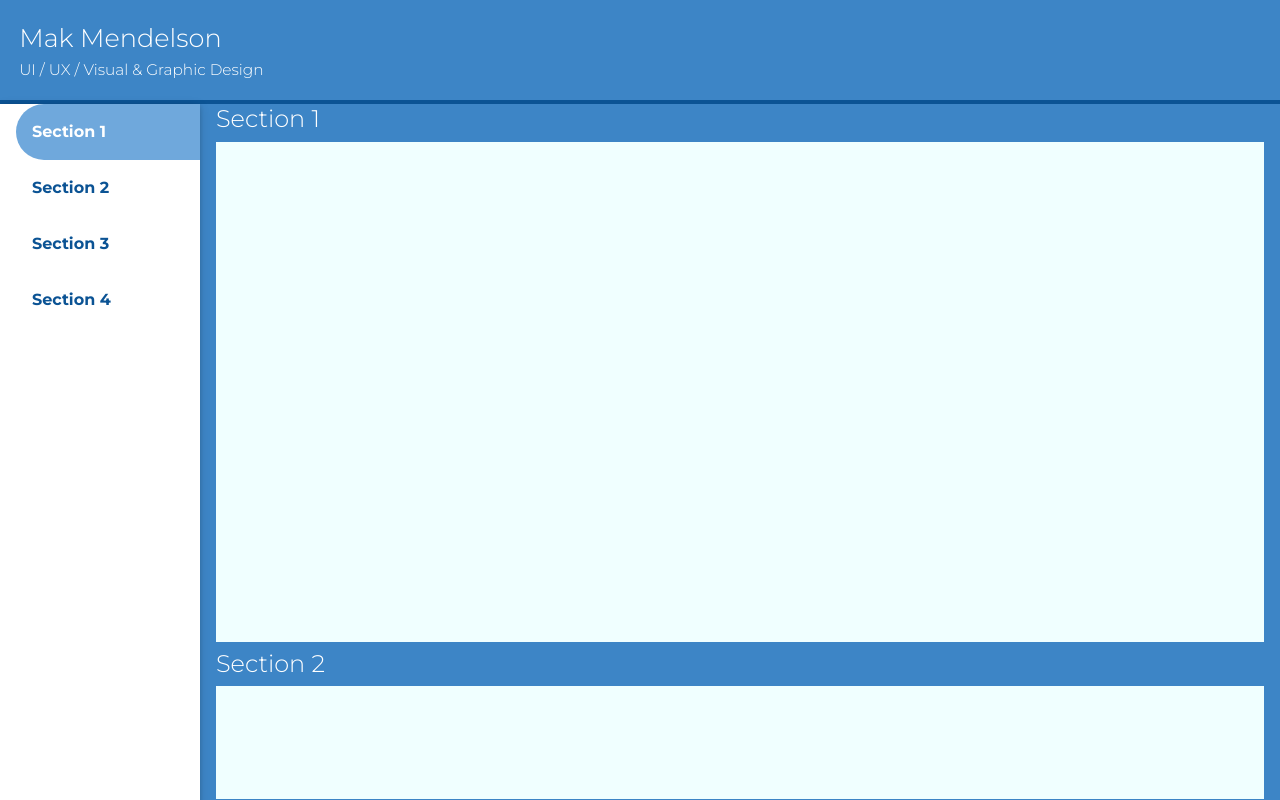
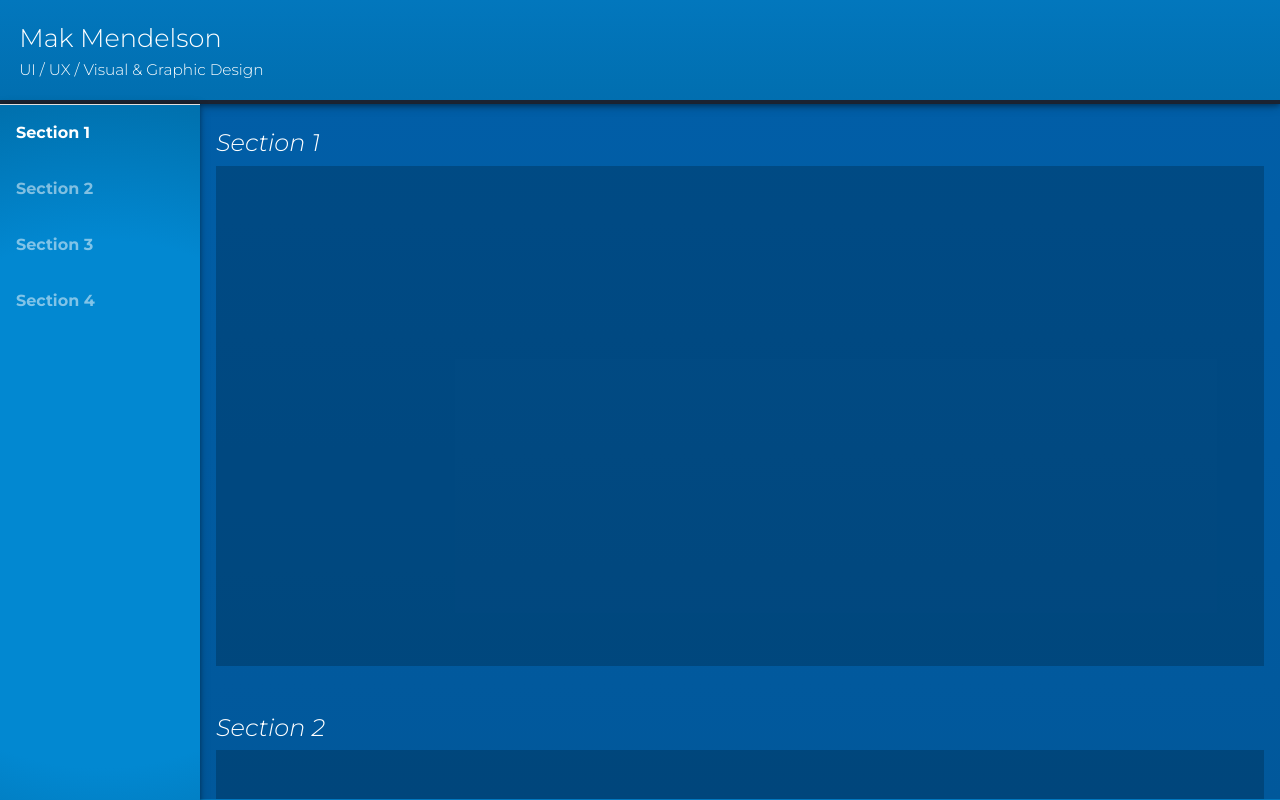
Before and after one commit to Forekast/forekast.github.io, a plain HTML site: page index.html in a window 1280 px wide. Drawn offline with Linux system fonts and the light colour scheme.

Commit message:
Begin restyling
More in-progress, styling

```diff
--- a/css/main.css
+++ b/css/main.css
@@ -52,12 +52,12 @@ a {
 }
 
 .sidebar a.active {
-    background-color: #4CAF50;
+    /* background-color: #4CAF50; */
     color: white;
 }
 
 .sidebar a:hover:not(.active) {
-    background-color: #555;
+    background-color: #03a9f4;
     color: white;
 }
 
@@ -157,3 +157,31 @@ a {
 .smallcaps {
     font-variant: small-caps;
 }
+
+.sidebar-shadow {
+    -webkit-box-shadow: 0 2px 5px 0 rgba(0, 0, 0, 0.32), 0 2px 10px 0 rgba(0, 0, 0, 0.24) !important;
+    box-shadow: 0 2px 5px 0 rgba(0, 0, 0, 0.32), 0 2px 10px 0 rgba(0, 0, 0, 0.24) !important;
+    z-index: 5;
+}
+
+.navbar-gradient {
+    background: radial-gradient(circle, rgba(2, 136, 209, 1) 64%, rgba(0, 112, 173, 1) 100%);
+}
+
+.topbar-gradient {
+    background: linear-gradient(0deg, rgba(1, 110, 175, 1) 0%, rgba(2, 119, 189, 1) 100%);
+}
+
+.body-gradient {
+    /* background: linear-gradient(180deg, rgba(5, 104, 182, 1) 0%, rgba(1, 87, 155, 1) 100%); */
+    /* background: rgba(1, 94, 167, 1.0); */
+    background: -webkit-linear-gradient(top, rgba(1, 94, 167, 1.0), rgba(1, 88, 155, 1.0));
+    background: -moz-linear-gradient(top, rgba(1, 94, 167, 1.0), rgba(1, 88, 155, 1.0));
+    background: linear-gradient(to bottom, rgba(1, 94, 167, 1.0), rgba(1, 88, 155, 1.0));
+    /* background: linear-gradient(180deg, rgba(1, 87, 176, 1) 0%, rgba(1, 87, 155, 1) 100%); */
+}
+
+.body-gradient-inner {
+    /* background: radial-gradient(closest-side, rgba(0, 98, 175, 1) 0%, rgba(1, 87, 155, 0) 80%); */
+    background: rgba(0, 0, 0, 0.2);
+}
--- a/index.html
+++ b/index.html
@@ -15,27 +15,32 @@
     <link rel="stylesheet" href="css/mdb.min.css">
     <link rel="stylesheet" href="css/main.css">
 
+    <style>
+        h4 {
+            font-style: italic;
+        }
+    </style>
 
 </head>
 
-<body class="bg-dark-blue-1 text-white">
+<body class="light-blue darken-3 text-white">
 
-    <div class="container-fluid p-0 d-none d-sm-none d-md-block bannerContainer">
+    <div class="container-fluid p-0 d-none d-sm-none d-md-block bannerContainer sidebar-shadow topbar-gradient">
         <div class="row topBanner">
             <div class="col">
                 <div>Mak Mendelson</div>
                 <div class="navHeaderSubtext">UI / UX / Visual & Graphic Design</div>
             </div>
         </div>
-        <div class="bg-dark-blue-2 pb-1"></div>
+        <div class="unique-color-dark pb-1"></div>
     </div>
     <div class="container-fluid p-0">
-        <nav id="navigationMenu" class="sidebar navbar dark-blue-2 font-weight-bold">
-            <div class="navbar-brand navHeader dark-blue-1 d-md-none">
+        <nav id="navigationMenu" class="sidebar navbar font-weight-bold text-white light-blue darken-2 sidebar-shadow navbar-gradient">
+            <div class="navbar-brand navHeader d-md-none">
                 <div>Mak Mendelson</div>
                 <div class="navHeaderSubtext">UI / UX / Visual & Graphic Design</div>
             </div>
-            <nav class="nav nav-pills pl-md-3">
+            <nav id="navButtons" class="nav text-white-50 border-top border-light">
                 <a class="nav-link" href="#s01">Section 1</a>
                 <a class="nav-link" href="#s02">Section 2</a>
                 <a class="nav-link" href="#s03">Section 3</a>
@@ -43,29 +48,35 @@
             </nav>
         </nav>
 
-        <div class="content" data-spy="scroll" data-target="#navigationMenu" data-offset="10">
-            <h4 id="s01">Section 1</h4>
-            <div class="w-100 mb-2" style="height:500px;background-color: azure;"></div>
-            <h4 id="s02">Section 2</h4>
-            <div class="w-100 mb-2" style="height:500px;background-color: azure;"></div>
-            <h4 id="s03">Section 3</h4>
-            <div class="w-100 mb-2" style="height:500px;background-color: azure;"></div>
-            <h4 id="s04">Section 4</h4>
-            <div class="w-100 mb-2" style="height:500px;background-color: azure;"></div>
-            <div style="height:130px;"></div>
+        <div class="content light-blue darken-4 body-gradient" data-spy="scroll" data-target="#navigationMenu" data-offset="10">
+
+            <div id="s01" class="py-4">
+                <h4>Section 1</h4>
+                <div class="w-100 body-gradient-inner" style="height:500px;"></div>
+            </div>
+            <div id="s02" class="py-4">
+                <h4>Section 2</h4>
+                <div class="w-100 body-gradient-inner" style="height:500px;"></div>
+            </div>
+            <div id="s03" class="py-4">
+                <h4>Section 3</h4>
+                <div class="w-100 body-gradient-inner" style="height:500px;"></div>
+            </div>
+            <div id="s04" class="py-4">
+                <h4>Section 4</h4>
+                <div class="w-100 body-gradient-inner" style="height:500px;"></div>
+            </div>
+
+            <div style="height:600px;"></div>
         </div>
 
     </div>
-
-
-    <script>
-
-    </script>
 
     <script src="js/jquery.min.js"></script>
     <script src="js/popper.min.js"></script>
     <script src="js/bootstrap.min.js"></script>
     <script src="js/mdb.min.js"></script>
+    <script src="js/main.js"></script>
 </body>
 
 </html>
```
Also changed, not shown: js/main.js (added).
